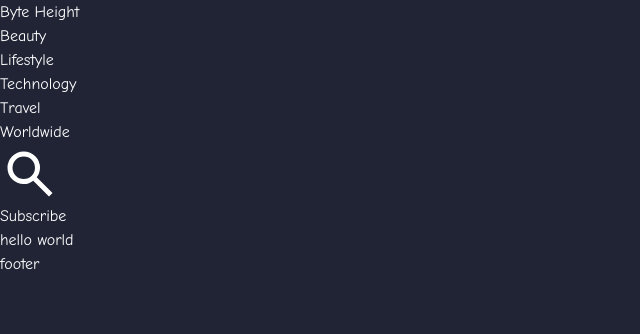
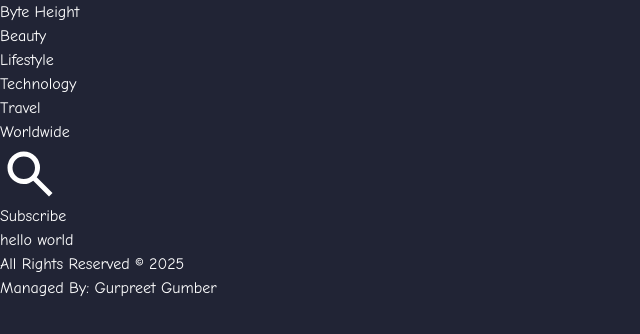
Before and after one commit to imggumber/bh, a Next.js app: page / in a window 1280 px wide. Shown: the top 334 px of the page, without its empty margins (0-640 px from the left). Built offline with nearby package versions, Linux system fonts and the light colour scheme; a web font is replaced by a local one.

Commit message:
Add copyright and author name

```diff
--- a/src/app/components/footer/Footer.jsx
+++ b/src/app/components/footer/Footer.jsx
@@ -1,11 +1,15 @@
+import Link from "next/link";
 import React from "react";
 
 const Footer = () => {
   return (
     <>
       <footer>
-        <div className="footer py-4 px-8">
-            footer
+        <div className="footer container mx-auto py-4">
+          <div className="copyright border-t border-gray-600 flex justify-between py-3">
+            <p>All Rights Reserved &copy; 2025</p>
+            <p>Managed By: <Link href={'#'}>Gurpreet Gumber</Link></p>
+          </div>
         </div>
       </footer>
     </>
```
